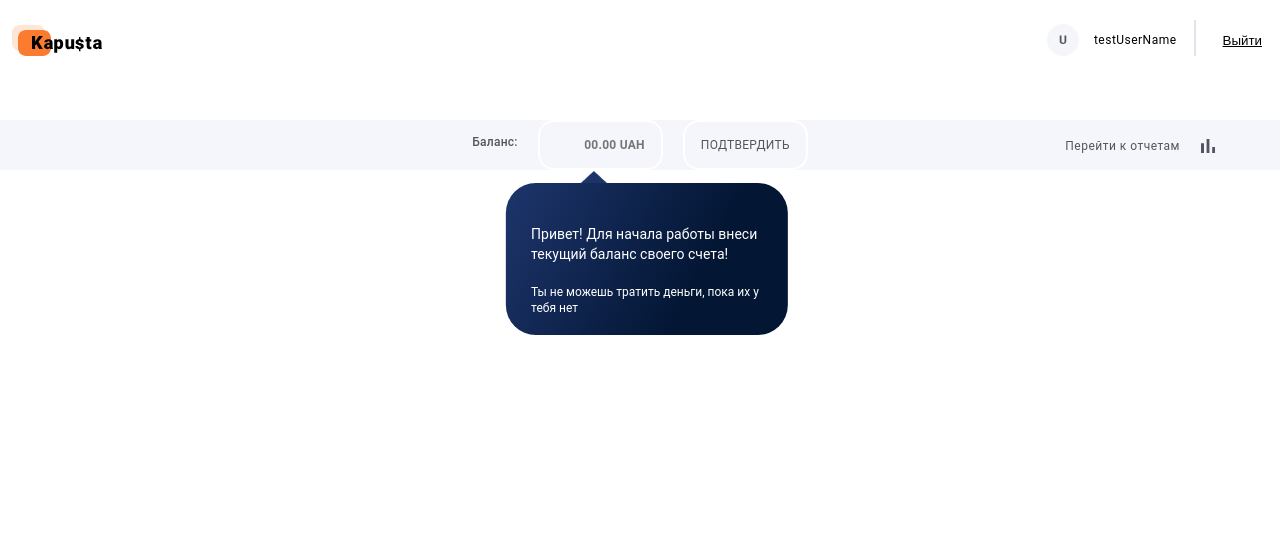
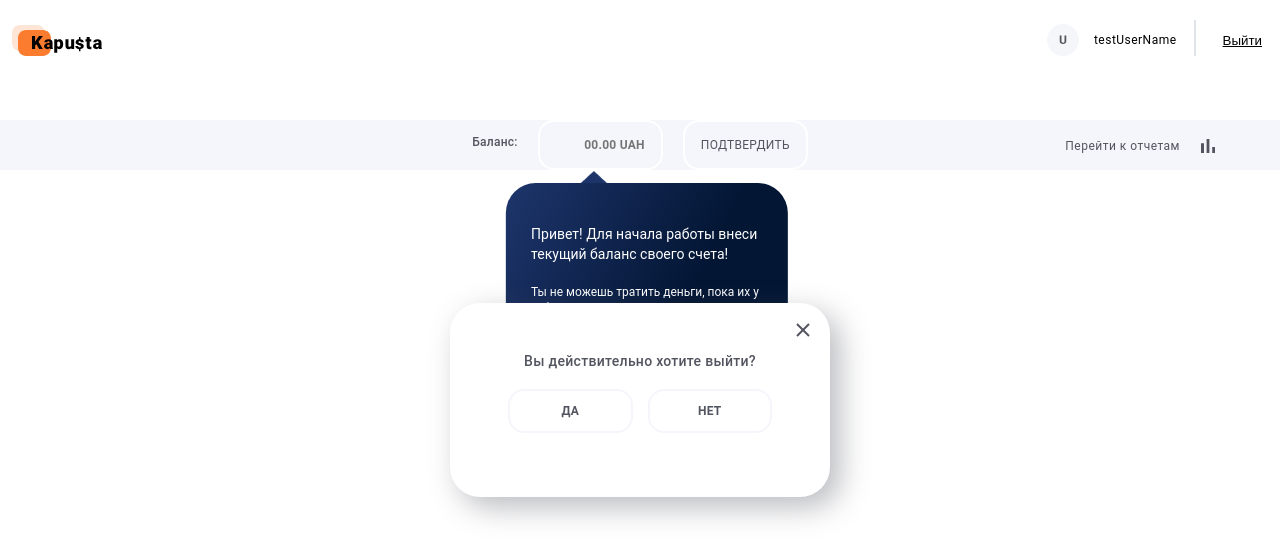
Before and after one commit to chillhaze/team-project-client, a React (Create React App) app: page / in a window 1280 px wide. Both pictures are taken after a click on the button "Выйти". Shown: the top 560 px of the page. Built offline with nearby package versions, Linux system fonts and the light colour scheme.

Commit message:
addModalInExit

```diff
--- a/src/components/Ballance/Ballance.jsx
+++ b/src/components/Ballance/Ballance.jsx
@@ -14,7 +14,7 @@ import { useDispatch } from 'react-redux';
 import { setBalanceToState } from 'redux/finance/finance-slice';
 import { useMediaQuery } from 'react-responsive';
 import WellcomeMessage from './WellcomeMessage';
-import { openModal } from 'redux/confirming/confirm-slice';
+import { openModal, confirmAction } from 'redux/confirming/confirm-slice';
 
 const Ballance = () => {
   const dispatch = useDispatch();
@@ -24,7 +24,7 @@ const Ballance = () => {
   });
 
   const isConfirmed = useSelector(state => state.confirm.isConfirmed);
-
+  const isLogOut = useSelector(state => state.confirm.isLogOut);
   // берем баланс со стейта
   const balance = useSelector(({ finance }) => finance.financeData.ballance);
   const [curentBalance, setCurentBalance] = useState('');
@@ -34,25 +34,38 @@ const Ballance = () => {
   useEffect(() => {
     if (balance) {
       setIsBalanceEntered(true);
+      setCurentBalance(balance);
     }
   }, []);
 
   // Если подтвердили ввод - забрасываем баланс в стейт и на бэк
   // пока забрасываем только в стейт - дальше будет + пост запрос на бек
-  useEffect(() => {
-    if (isConfirmed) {
-      dispatch(setBalanceToState(curentBalance));
-      setIsBalanceEntered(true);
-    }
-  }, [isConfirmed]);
+  // useEffect(() => {
+  //   if (isConfirmed) {
+  //     dispatch(setBalanceToState(curentBalance));
+  //     setIsBalanceEntered(true);
+  //     dispatch(confirmAction(false));
+  //   }
+  // }, [isConfirmed, isLogOut]);
 
   const handlerChange = e => {
     const balance = e.target.value.trim();
     setCurentBalance(balance);
   };
 
-  const onClickHandler = () => {
+  const onClickHandler = async e => {
+    console.log(Form);
     curentBalance && dispatch(openModal());
+
+    if (isConfirmed) {
+      dispatch(setBalanceToState(curentBalance));
+      setIsBalanceEntered(true);
+      dispatch(confirmAction(false));
+    }
+  };
+
+  const onSubmit = async e => {
+    e.preventDefault();
   };
 
   return (
@@ -65,7 +78,7 @@ const Ballance = () => {
         баланса*/}
         {!isBalanceEntered ? (
           <>
-            <Form action="submit">
+            <Form action="submit" onSubmit={onSubmit}>
               <Input
                 type="text"
                 value={curentBalance}
--- a/src/components/Button/Button.jsx
+++ b/src/components/Button/Button.jsx
@@ -5,6 +5,8 @@ import { Button, ButtonsWrapper } from './styled/Button.styled';
 
 const ButtonsSet = ({ value1, value2 }) => {
   const dispatch = useDispatch();
+
+  // если это набор кнопок с подтверждением - либо закрываем модалку либо подтверждаем дейтсвие
   const wantToStay = e => {
     const buttonName = e.target.textContent;
     if (buttonName.toLowerCase() === 'нет') {
@@ -18,9 +20,7 @@ const ButtonsSet = ({ value1, value2 }) => {
   return (
     <ButtonsWrapper onClick={e => wantToStay(e)}>
       <Button type="button">{value1}</Button>
-      <Button type="button" name={value2}>
-        {value2}
-      </Button>
+      <Button type="button">{value2}</Button>
     </ButtonsWrapper>
   );
 };
--- a/src/components/LogoutModal/UniversalModal.jsx
+++ b/src/components/LogoutModal/UniversalModal.jsx
@@ -12,13 +12,12 @@ import icons from '../../images/icons.svg';
 import { useSelector, useDispatch } from 'react-redux';
 import { closeModal } from 'redux/confirming/confirm-slice';
 
-//Создания портала и вызов модалки для правильного позиционирования
-
 //Модалка с пропсами
 export const UniversalModal = () => {
   const isLogOut = useSelector(state => state.confirm.isLogOut);
   const dispatch = useDispatch();
 
+  // закрытие по клику в оверлей
   const onOverlayClick = e => {
     const isOverlay = e.target.id === 'overlay';
     isOverlay && dispatch(closeModal());
--- a/src/components/Navbar/LoggedBar.jsx
+++ b/src/components/Navbar/LoggedBar.jsx
@@ -1,27 +1,26 @@
 import React, { useState } from 'react';
-import { useSelector } from 'react-redux';
+import { useDispatch, useSelector } from 'react-redux';
 import icons from '../../images/icons.svg';
 import { useMediaQuery } from 'react-responsive';
 import { ExitBtn, LoggedContainer, UserName } from './styled/LoggedBar.styled';
+import {
+  openModal,
+  confirmAction,
+  isLogOut,
+} from 'redux/confirming/confirm-slice';
 
 export default function LoggedBar() {
-  const [openModal, setOpenModal] = useState(false);
-  const [buttonName, setButtonName] = useState('');
+  const dispatch = useDispatch();
   const isMobile = useMediaQuery({
     query: '(max-width: 767px)',
   });
 
-  const onClickHandler = e => {
-    const name = e.target.name;
-    setOpenModal(!openModal);
-    setButtonName(name);
+  const userName = useSelector(({ auth }) => auth.user.name);
+
+  const handlerOnClik = () => {
+    dispatch(isLogOut(true));
+    dispatch(openModal());
   };
-
-  const modalClose = () => {
-    setOpenModal(!openModal);
-  };
-
-  const userName = useSelector(({ auth }) => auth.user.name);
   return (
     <LoggedContainer>
       <svg width="32px" height="32px">
@@ -30,7 +29,7 @@ export default function LoggedBar() {
 
       {!isMobile && <UserName>{userName}</UserName>}
 
-      <ExitBtn type="button" name="logout" onClick={onClickHandler}>
+      <ExitBtn type="button" name="logout" onClick={handlerOnClik}>
         {' '}
         {isMobile ? (
           <svg width="16px" height="16px">
--- a/src/redux/confirming/confirm-slice.js
+++ b/src/redux/confirming/confirm-slice.js
@@ -25,13 +25,14 @@ export const confirmSlice = createSlice({
         state.isConfirmed = action.payload;
         state.shoudModalOpen = false;
       },
-      isLogOut: {
-        reducer: (state, _) => {
-          state.isLogOut = true;
-        },
+    },
+    isLogOut: {
+      reducer: (state, action) => {
+        state.isLogOut = action.payload;
       },
     },
   },
 });
 
-export const { openModal, closeModal, confirmAction } = confirmSlice.actions;
+export const { openModal, closeModal, confirmAction, isLogOut } =
+  confirmSlice.actions;
```
